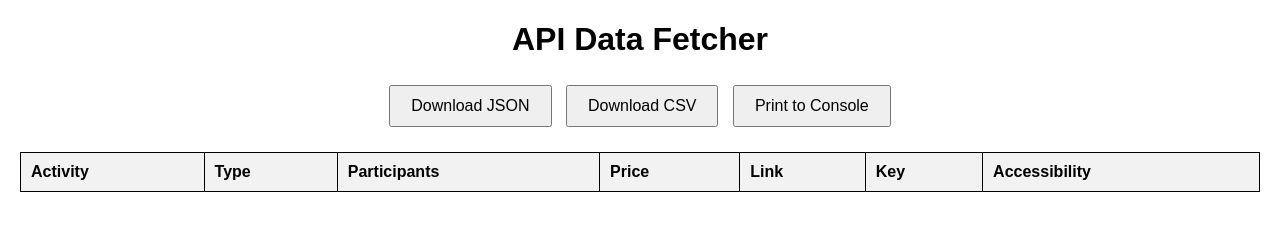
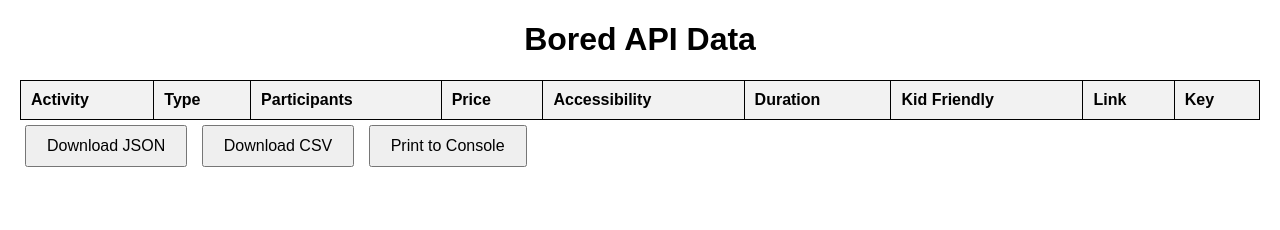
Before and after one commit to jktflm/FrontendTask, a plain HTML site: page index.html in a window 1280 px wide. Drawn offline with Linux system fonts and the light colour scheme; no server answers.

Commit message:
Add files via upload

```diff
--- a/index.html
+++ b/index.html
@@ -3,16 +3,11 @@
 <head>
     <meta charset="UTF-8">
     <meta name="viewport" content="width=device-width, initial-scale=1.0">
-    <title>API Data Fetcher</title>
+    <title>Bored API Utility</title>
     <link rel="stylesheet" href="styles.css">
 </head>
 <body>
-    <h1>API Data Fetcher</h1>
-    <div id="controls">
-        <button id="download-json">Download JSON</button>
-        <button id="download-csv">Download CSV</button>
-        <button id="print-console">Print to Console</button>
-    </div>
+    <h1>Bored API Data</h1>
     <table id="data-table">
         <thead>
             <tr>
@@ -20,13 +15,20 @@
                 <th>Type</th>
                 <th>Participants</th>
                 <th>Price</th>
+                <th>Accessibility</th>
+                <th>Duration</th>
+                <th>Kid Friendly</th>
                 <th>Link</th>
                 <th>Key</th>
-                <th>Accessibility</th>
             </tr>
         </thead>
         <tbody></tbody>
     </table>
+    <div class="buttons">
+        <button id="download-json">Download JSON</button>
+        <button id="download-csv">Download CSV</button>
+        <button id="print-console">Print to Console</button>
+    </div>
     <script src="script.js"></script>
 </body>
 </html>
```
